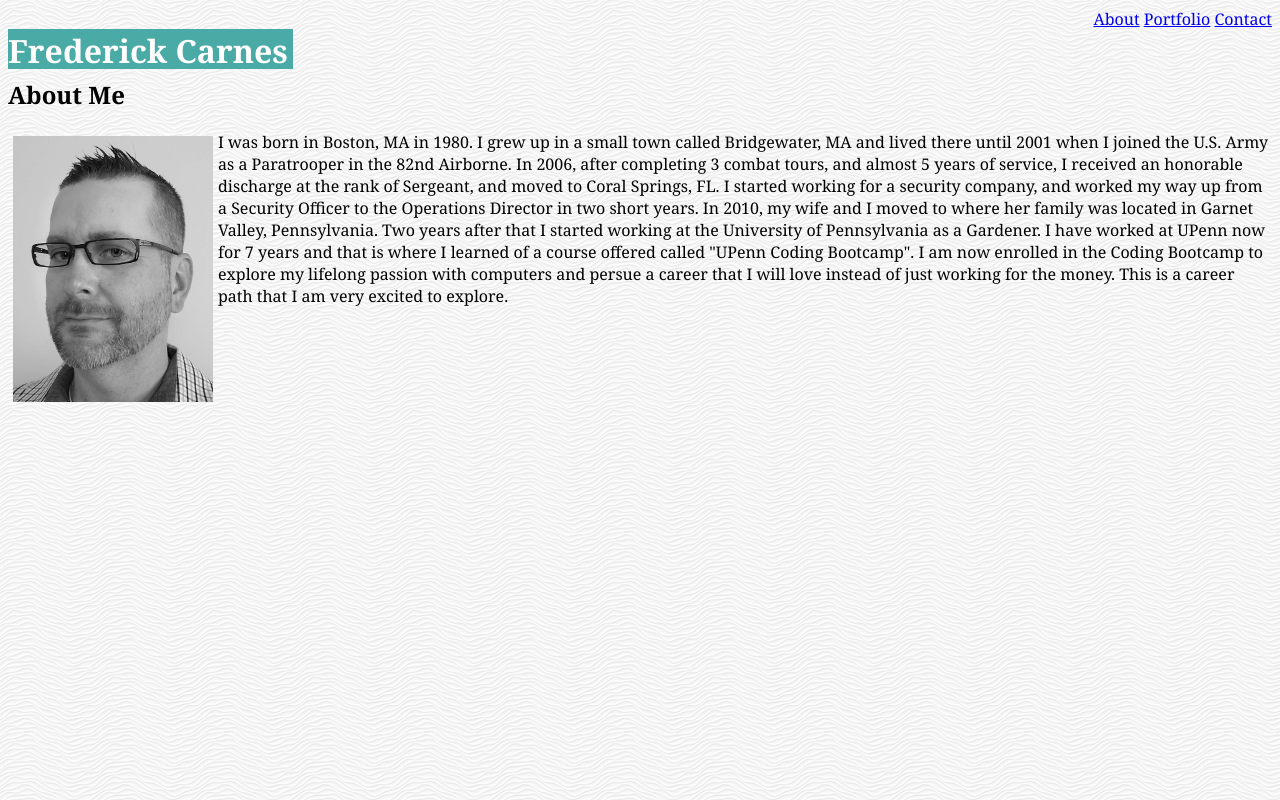
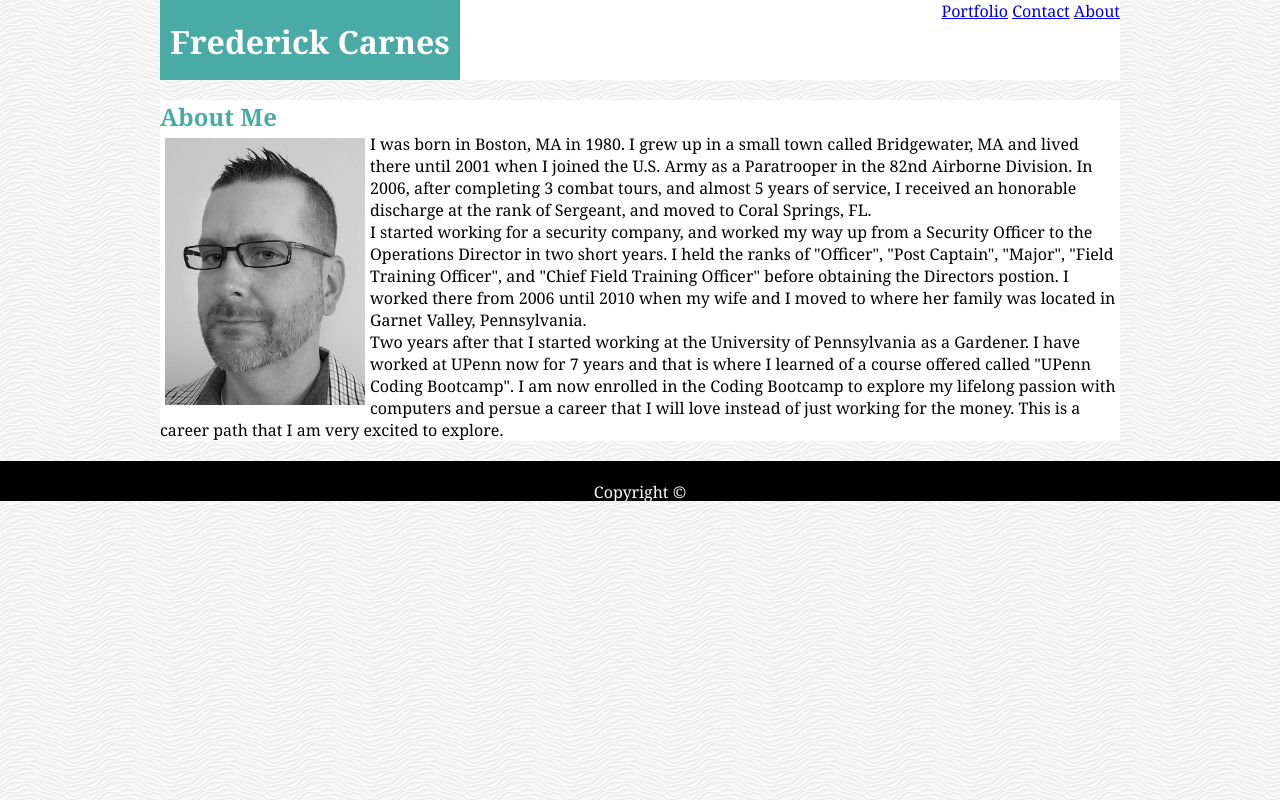
Before and after one commit to CarnesGit/Basic-Portfolio, a plain HTML site: page index.html in a window 1280 px wide. Drawn offline with Linux system fonts and the light colour scheme.

Commit message:
Added Portfolio

```diff
--- a/Assets/css/stylesheet.css
+++ b/Assets/css/stylesheet.css
@@ -1,36 +1,61 @@
+* {
+    margin: 0;
+    padding: 0;
+}
+
 body {
     background-image: url("/Assets/images/white-waves.png");
     background-color: #cccccc;
     font-family: Georgia, 'Times New Roman', Times, serif;
 }
 
-.name {
-    position: absolute;
-    background-color: #4aaaa5;
-    height: 40px;
-    width: 285px;
-    color: white;
+header {
+    box-sizing: border-box;
+    width: 960px;
+    height: 80px;
+    margin: auto;
+    background-color: white;
+    position: relative;
 }
 
-.click {
-    text-align: right;
-    height: 50px;
+.content {
+    width: 960px;
+    min-height: 330px;
+    /* margin-top: 40px; */
+    background-color: white;
+    margin: 20px auto;
+}
+
+.name {
+    background-color: #4aaaa5;
+    height: 75%;
+    width: 300px;
+    color: white;
+    text-align: center;
+    padding-top: 20px;
+    position: absolute;
 }
 
 img {
+    clear: both;
     float: left;
     padding: 5px;
 }
 
-.container {
-    position: relative;
+h2 {
+    clear: both;
+    color: #4aaaa5;
+}
+
+footer {
+    height: 20px;
+    padding-top: 20px;
     text-align: center;
     color: white;
+    background-color: black;
+    vertical-align: bottom
 }
 
-.centered {
-    position: absolute;
-    top: 50%;
-    left: 50%;
-    transform: translate(-50%, -50%);
+.nav {
+    float: right;
 }
--- a/index.html
+++ b/index.html
@@ -10,27 +10,29 @@
 </head>
 
 <body>
+    <header>
+        <h1 class="name header">Frederick Carnes</h1>
+        <div class="nav">
+            <a class="header" href="portfolio.html">Portfolio</a>
+            <a class="header" href="contact.html">Contact</a>
+            <a class="header" href="index.html">About</a>
+        </div>
+    </header>
 
-    <h1 class="name">Frederick Carnes</h1>
-
-    <div class="click">
-        <a href="index.html">About</a>
-        <a href="portfolio.html">Portfolio</a>
-        <a href="contact.html">Contact</a>
+    <div class="content">
+        <h2>About Me</h2>
+        <img class="pic" src="Assets/images/My Portrait.jpeg" alt="my portrait" width="200px" height="auto">
+        <p> I was born in Boston, MA in 1980. I grew up in a small town called Bridgewater, MA and lived there until 2001 when I joined the U.S. Army as a Paratrooper in the 82nd Airborne Division. In 2006, after completing 3 combat tours, and almost 5 years
+            of service, I received an honorable discharge at the rank of Sergeant, and moved to Coral Springs, FL.</p>
+        <p> I started working for a security company, and worked my way up from a Security Officer to the Operations Director in two short years. I held the ranks of "Officer", "Post Captain", "Major", "Field Training Officer", and "Chief Field Training Officer"
+            before obtaining the Directors postion. I worked there from 2006 until 2010 when my wife and I moved to where her family was located in Garnet Valley, Pennsylvania.</p>
+        <p> Two years after that I started working at the University of Pennsylvania as a Gardener. I have worked at UPenn now for 7 years and that is where I learned of a course offered called "UPenn Coding Bootcamp". I am now enrolled in the Coding Bootcamp
+            to explore my lifelong passion with computers and persue a career that I will love instead of just working for the money. This is a career path that I am very excited to explore.</p>
     </div>
 
-    <div>
-
-        <h2>About Me</h2>
-
-        <img class="pic" src="Assets/images/My Portrait.jpeg" alt="my portrait" width="200px" height="auto">
-
-        <p> I was born in Boston, MA in 1980. I grew up in a small town called Bridgewater, MA and lived there until 2001 when I joined the U.S. Army as a Paratrooper in the 82nd Airborne. In 2006, after completing 3 combat tours, and almost 5 years of service,
-            I received an honorable discharge at the rank of Sergeant, and moved to Coral Springs, FL. I started working for a security company, and worked my way up from a Security Officer to the Operations Director in two short years. In 2010, my wife
-            and I moved to where her family was located in Garnet Valley, Pennsylvania. Two years after that I started working at the University of Pennsylvania as a Gardener. I have worked at UPenn now for 7 years and that is where I learned of a course
-            offered called "UPenn Coding Bootcamp". I am now enrolled in the Coding Bootcamp to explore my lifelong passion with computers and persue a career that I will love instead of just working for the money. This is a career path that I am very
-            excited to explore.</p>
-    </div>
+    <footer>
+        Copyright ©
+    </footer>
 </body>
 
 </html>
```
Also changed, not shown: contact.html (+12 -9 lines), portfolio.html (+10 -7 lines).
